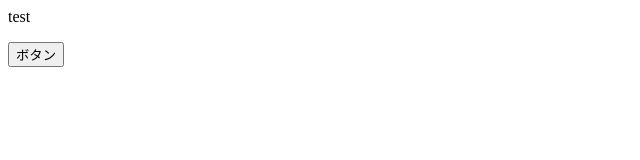
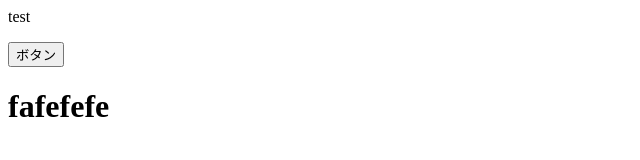
Before and after one commit to sas20yenjapan/testgit, a plain HTML site: page index.html in a window 1280 px wide. Shown: the whole page, without its empty margins (0-640 px from the left). Drawn offline with Linux system fonts and the light colour scheme.

Commit message:
h1 added

```diff
--- a/index.html
+++ b/index.html
@@ -1,3 +1,5 @@
 <p> test</p>
 
 <button>ボタン</button>
+
+<h1>fafefefe</h1>
```
